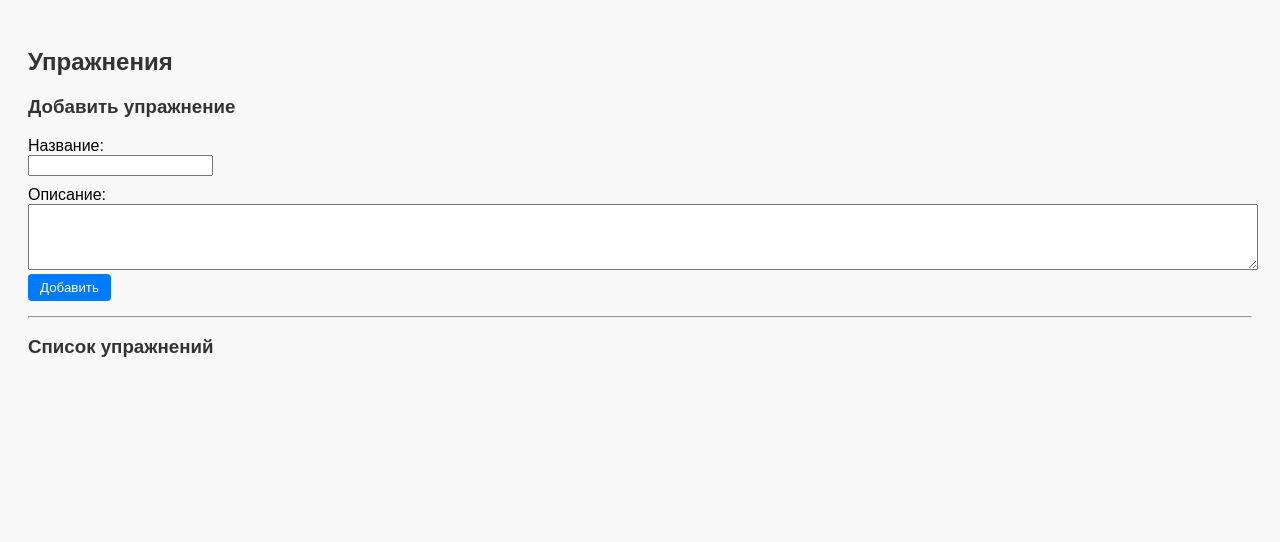
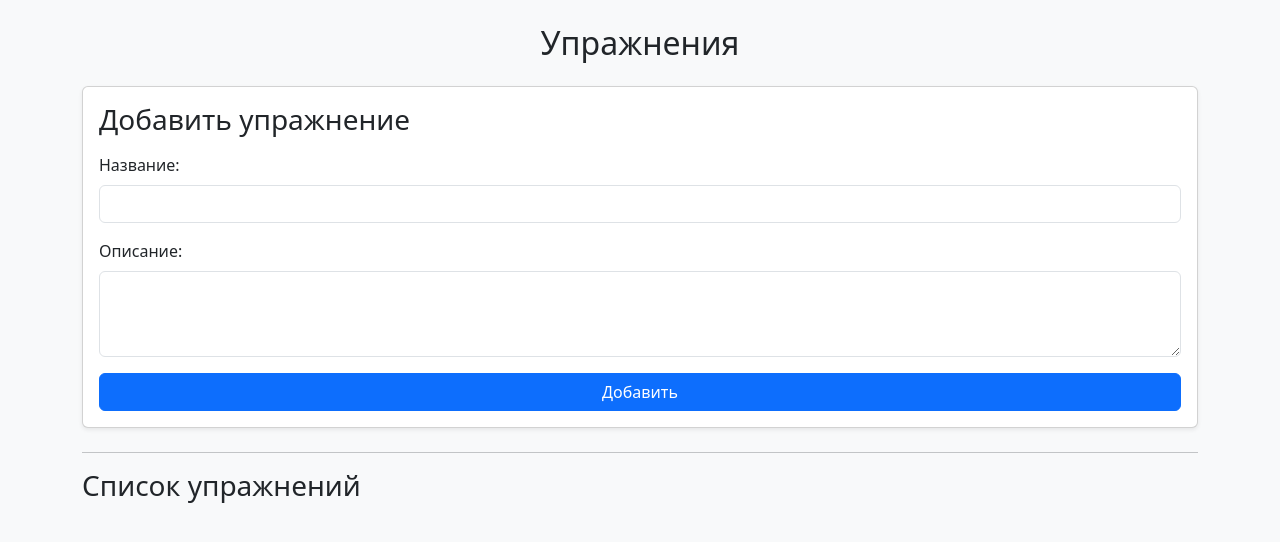
Before and after one commit to BigmasterSavage/gym_diary, a Flask app: page /exercises in a window 1280 px wide. Shown: the top 542 px of the page. Run offline with Flask 3, Linux system fonts and the light colour scheme; the visitor is signed in with stand-in values (Sample User, id 1); data that the repository does not hold is empty; some libraries are stand-ins or nearby versions.

Commit message:
Дизайн (для вида)

```diff
--- a/templates/exercises.html
+++ b/templates/exercises.html
@@ -2,97 +2,82 @@
 <html lang="ru">
 <head>
     <meta charset="UTF-8">
+    <meta name="viewport" content="width=device-width, initial-scale=1">
     <title>Упражнения</title>
+    <!-- Bootstrap CSS -->
+    <link href="https://cdn.jsdelivr.net/npm/bootstrap@5.3.3/dist/css/bootstrap.min.css"  rel="stylesheet">
     <style>
         body {
-            font-family: Arial, sans-serif;
-            padding: 20px;
-            background-color: #f8f8f8;
+            background-color: #f8f9fa;
         }
-
-        h2, h3 {
-            color: #333;
+        .exercise-card {
+            transition: transform 0.2s;
         }
-
-        form {
-            margin-bottom: 15px;
-        }
-
-        textarea {
-            width: 100%;
-            height: 60px;
-        }
-
-        ul {
-            list-style-type: none;
-            padding-left: 0;
-        }
-
-        li {
-            background: #fff;
-            border: 1px solid #ddd;
-            margin-bottom: 10px;
-            padding: 10px;
-        }
-
-        .btn {
-            background-color: #007BFF;
-            color: white;
-            border: none;
-            padding: 6px 12px;
-            cursor: pointer;
-            border-radius: 4px;
-        }
-
-        .btn:hover {
-            background-color: #0056b3;
-        }
-
-        label {
-            display: block;
-            margin-top: 10px;
+        .exercise-card:hover {
+            transform: translateY(-2px);
         }
     </style>
 </head>
 <body>
 
-<h2>Упражнения</h2>
+<div class="container py-4">
+
+    <h2 class="text-center mb-4">Упражнения</h2>
 
     {% with messages = get_flashed_messages() %}
       {% if messages %}
-    <ul>
+        <div class="alert alert-danger" role="alert">
+          <ul class="mb-0">
           {% for message in messages %}
             <li>{{ message }}</li>
           {% endfor %}
           </ul>
+        </div>
       {% endif %}
     {% endwith %}
 
-<h3>Добавить упражнение</h3>
+    <div class="card mb-4 shadow-sm p-3 exercise-card">
+        <h3 class="mb-3">Добавить упражнение</h3>
         <form method="post">
             <input type="hidden" name="action" value="add">
-    <label>Название:</label>
-    <input type="text" name="name" required>
-    <label>Описание:</label>
-    <textarea name="description"></textarea>
-    <button type="submit" class="btn">Добавить</button>
+            <div class="mb-3">
+                <label class="form-label">Название:</label>
+                <input type="text" class="form-control" name="name" required>
+            </div>
+            <div class="mb-3">
+                <label class="form-label">Описание:</label>
+                <textarea class="form-control" name="description" rows="3"></textarea>
+            </div>
+            <button type="submit" class="btn btn-primary w-100">Добавить</button>
         </form>
+    </div>
 
     <hr>
 
-<h3>Список упражнений</h3>
-<ul>
+    <h3 class="mb-3">Список упражнений</h3>
+    <div class="row g-3">
         {% for ex in exercises %}
-        <li>
-            <strong>{{ ex.name }}</strong> — {{ ex.description or '' }}
-            <form method="post" style="display:inline;">
+            <div class="col-12">
+                <div class="card exercise-card shadow-sm">
+                    <div class="card-body d-flex justify-content-between align-items-start">
+                        <div>
+                            <h5 class="card-title mb-1">{{ ex.name }}</h5>
+                            <p class="card-text text-muted mb-0">{{ ex.description or 'Без описания' }}</p>
+                        </div>
+                        <form method="post" onsubmit="return confirm('Вы уверены?')">
                             <input type="hidden" name="action" value="delete">
                             <input type="hidden" name="exercise_id" value="{{ ex.id }}">
-                <button type="submit" class="btn" onclick="return confirm('Вы уверены?')">Удалить</button>
+                            <button type="submit" class="btn btn-outline-danger btn-sm ms-2">Удалить</button>
                         </form>
-        </li>
+                    </div>
+                </div>
+            </div>
         {% endfor %}
-</ul>
+    </div>
 
+</div>
+
+<!-- Bootstrap JS (опционально) -->
+<script src="https://cdn.jsdelivr.net/npm/bootstrap@5.3.3/dist/js/bootstrap.bundle.min.js"></script>
 </body>
 </html>
```
Also changed, not shown: templates/active_training.html (+61 -45 lines), templates/createtraining.html (+46 -12 lines), templates/login.html (+37 -6 lines). Lines whose indentation alone changed are shown as unchanged.
